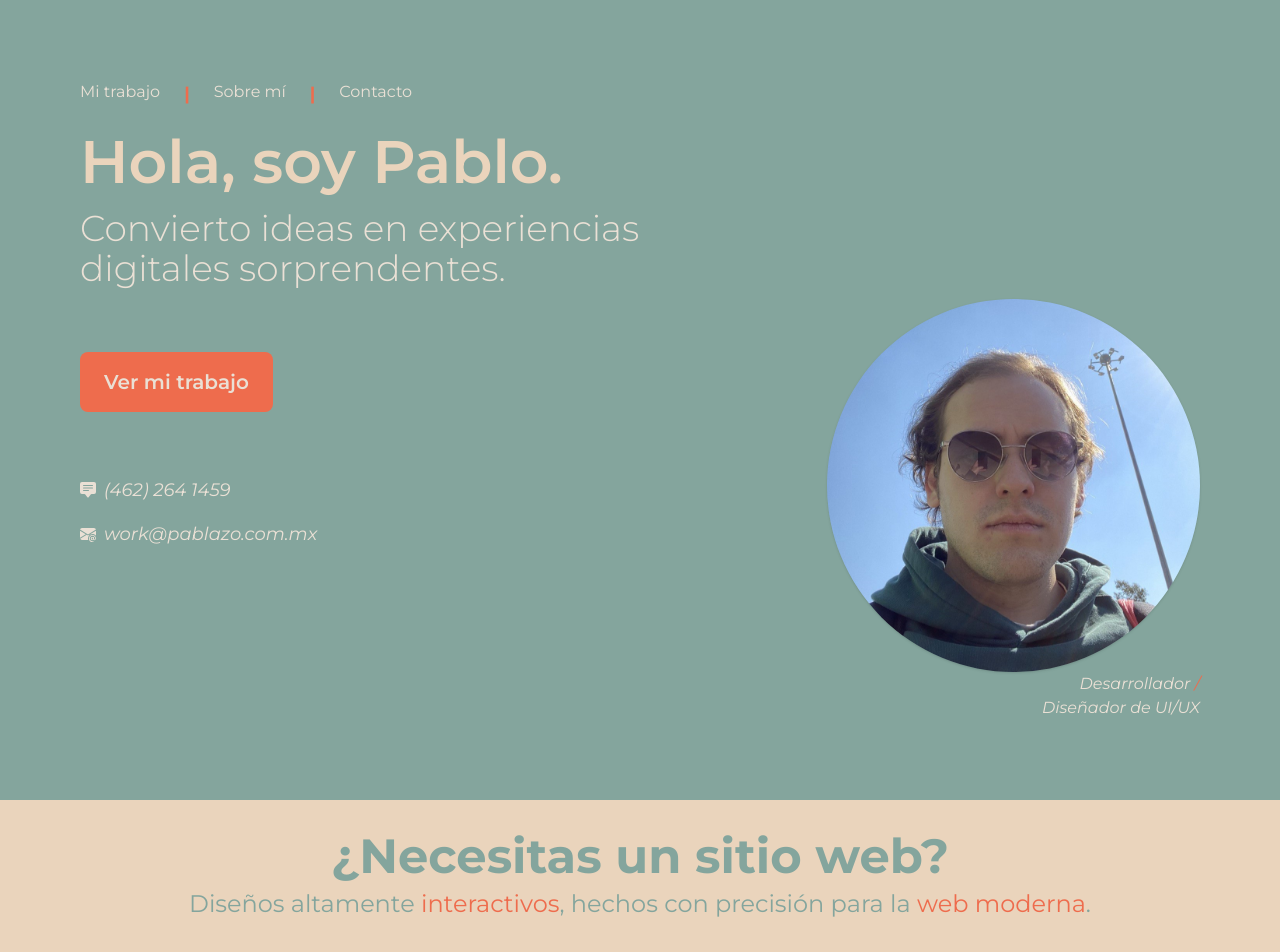
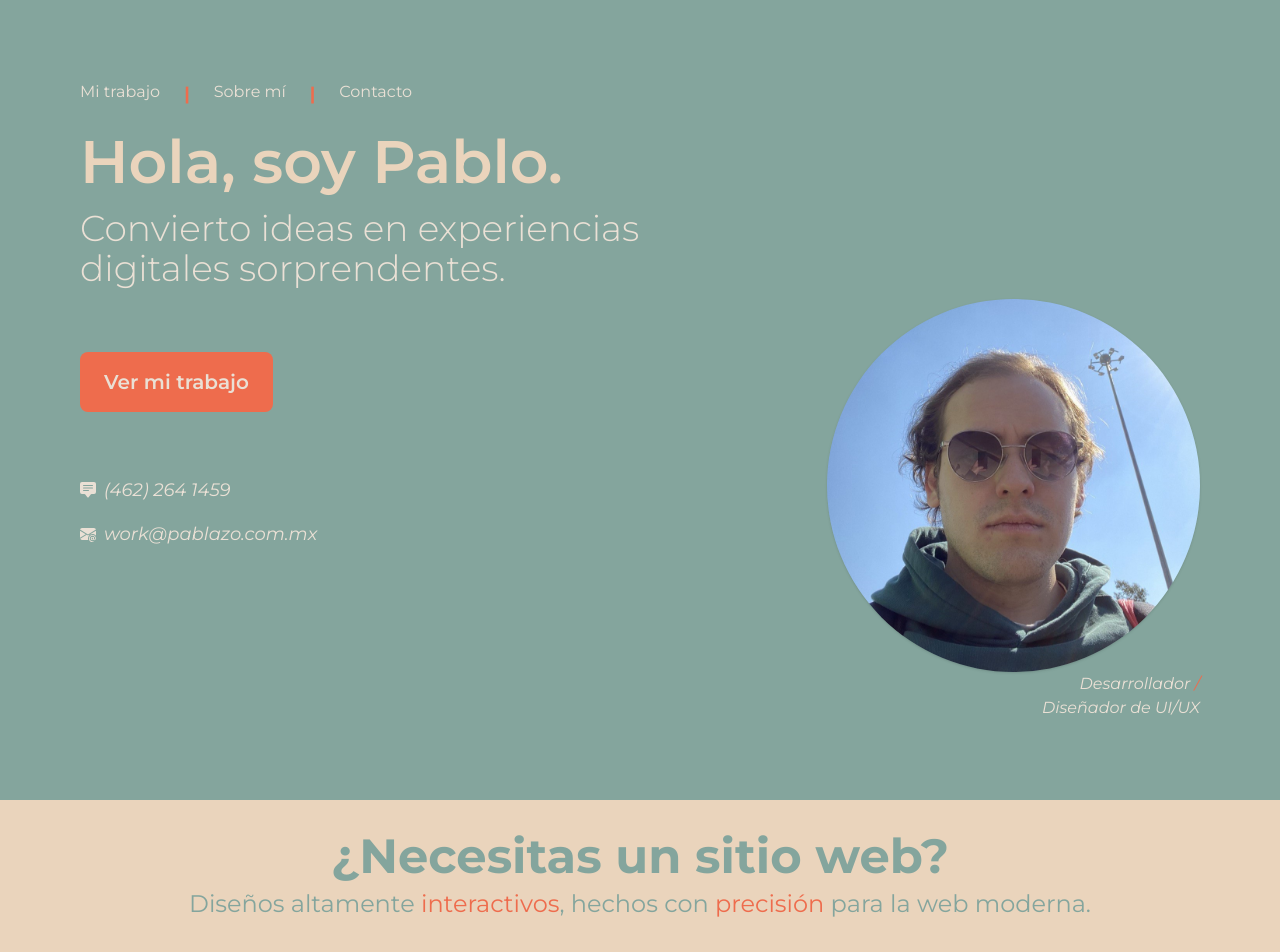
Before and after one commit to elpablazo/portafolio, a SvelteKit app: page / in a window 1280 px wide. Shown: the top 952 px of the page. Built offline with nearby package versions, Linux system fonts and the light colour scheme; a web font is replaced by a local one.

Commit message:
borré unas mamadas jejje

```diff
--- a/src/routes/+page.svelte
+++ b/src/routes/+page.svelte
@@ -139,8 +139,8 @@
 	<div class="flex w-full flex-col gap-2 pb-6 md:pb-12">
 		<h1 class="text-center text-3xl font-bold text-based md:text-5xl">¿Necesitas un sitio web?</h1>
 		<h2 class="text-center text-xl text-based md:text-2xl">
-			Diseños altamente <span class="text-primary">interactivos</span>, hechos con precisión para la
-			<span class="text-primary">web moderna</span>.
+			Diseños altamente <span class="text-primary">interactivos</span>, hechos con
+			<span class="text-primary">precisión</span> para la web moderna.
 		</h2>
 	</div>
 
```
